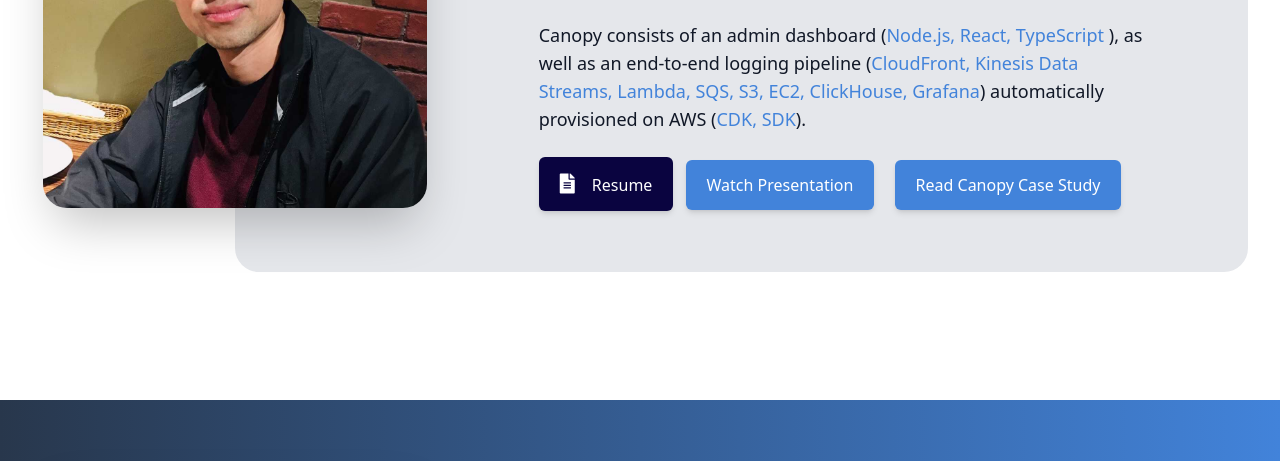
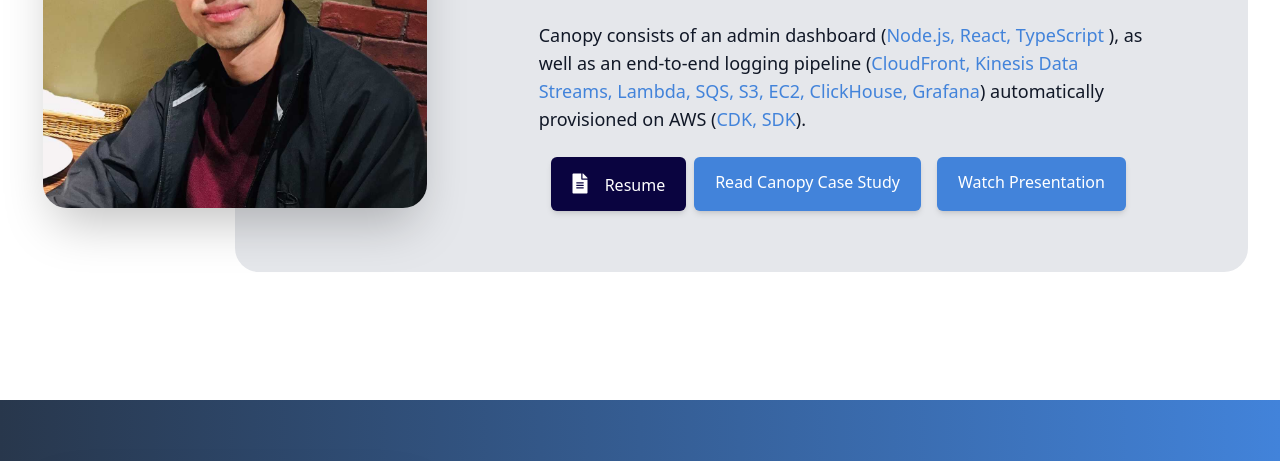
Before and after one commit to jason-ng3/jason-ng3.github.io, a website: page index.html in a window 1280 px wide. Shown: the part 304-765 px from the top of the page. Drawn offline with Linux system fonts and the light colour scheme.

Commit message:
Switch positions of buttons

```diff
--- a/index.html
+++ b/index.html
@@ -214,11 +214,12 @@
               <p class="text-lg text-gray-900 mt-6">
                 Canopy consists of an admin dashboard (<span class="mt-3 text-lg text-tailslideblue">Node.js, React, TypeScript</span> ), as well as an end-to-end logging pipeline (<span class="mt-3 text-lg text-tailslideblue">CloudFront, Kinesis Data Streams, Lambda, SQS, S3, EC2, ClickHouse, Grafana</span>) automatically provisioned on AWS (<span class="mt-3 text-lg text-tailslideblue">CDK, SDK</span>).
               </p>
+              <div class="flex justify-center">
                 <a
                   class="
                     mt-6
-                  block
-                  w-full
+                    block sm:inline-block
+                    w-full sm:w-auto
                     py-3
                     px-5
                     text-center
@@ -230,8 +231,6 @@
                     font-medium
                     text-white
                     hover:opacity-80
-                  sm:inline-block
-                  sm:w-auto
                   "
                   href="client/public/assets/Jason_Ng_Resume.pdf"
                   target="_blank"
@@ -243,8 +242,8 @@
                 <a
                   class="
                     mt-6
-                  sm:mx-2
-                  block
+                    sm:mx-2 sm:w-auto
+                    block sm:inline-block
                     w-full
                     py-3
                     px-5
@@ -257,20 +256,18 @@
                     font-medium
                     text-white
                     hover:opacity-80
-                  sm:inline-block
-                  sm:w-auto
                   "
-                href="https://youtu.be/2N8Pq2MNtpY"
+                  href="https://canopy-framework.github.io/"
                   target="_blank"
                 >
-                Watch Presentation
+                  Read Canopy Case Study
                 </a>
                 <a
                 class="
                   mt-6
                   sm:mx-2
-                  block
-                  w-full
+                  block sm:inline-block
+                  w-full sm:w-auto
                   py-3
                   px-5
                   text-center
@@ -282,14 +279,13 @@
                   font-medium
                   text-white
                   hover:opacity-80
-                  sm:inline-block
-                  sm:w-auto
                 "
-                href="https://canopy-framework.github.io/"
+                href="https://youtu.be/2N8Pq2MNtpY"
                 target="_blank"
                 >
-                Read Canopy Case Study
+                Watch Presentation
                 </a>
+              </div>
             </div>
           </div>
         </div>
```
Lines whose indentation alone changed are shown as unchanged.
